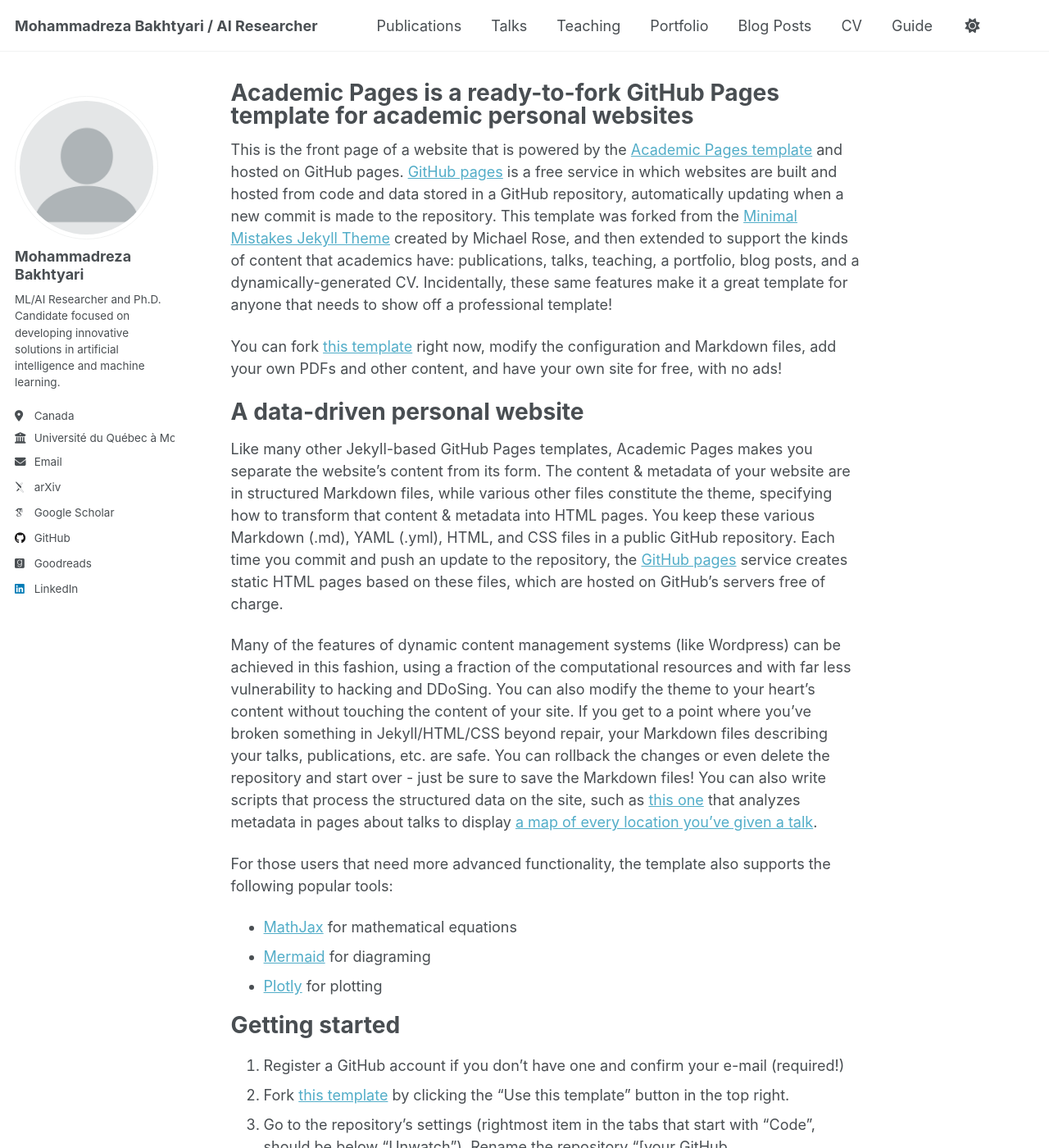
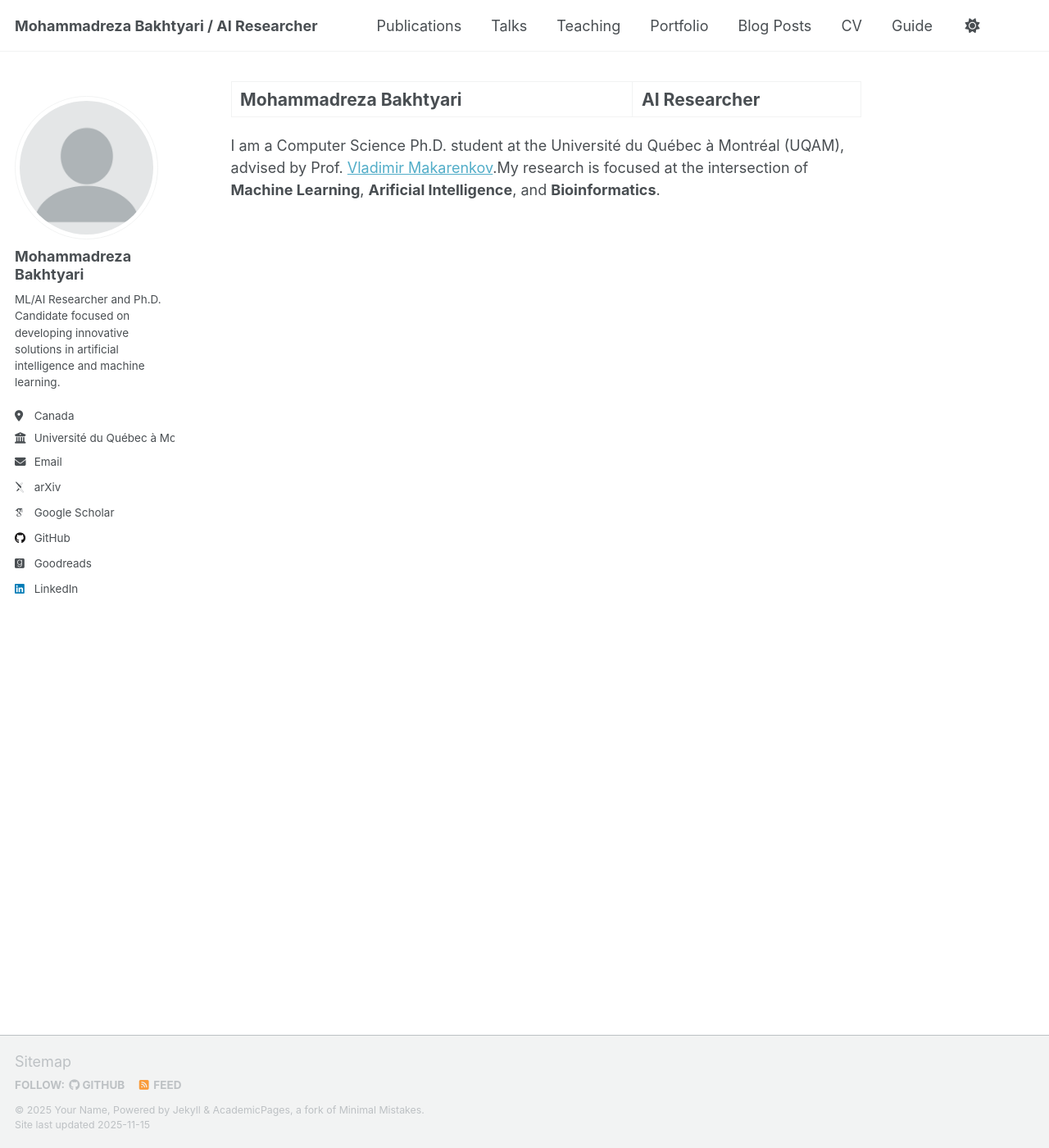
Before and after one commit to mrbakhtyari/mrbakhtyari.github.io, a Jekyll site: the page built from _pages/about.md, in a window 1280 px wide and 1400 px high. Shown: the whole window at 82% size. Built offline with Jekyll 4.4.1, drawn with Linux system fonts in a browser that asks for light colours; some web fonts are replaced; a script that is not in the unit is left out; some of the changed text lies outside the part shown.

Commit message:
Update README.md and about.md to reflect personal information and research focus

```diff
--- a/_pages/about.md
+++ b/_pages/about.md
@@ -1,16 +1,16 @@
 ---
 permalink: /
-title: "Academic Pages is a ready-to-fork GitHub Pages template for academic personal websites"
+title: "Mohammadreza Bakhtyari | AI Researcher"
 author_profile: true
 redirect_from:
   - /about/
   - /about.html
 ---
 
-This is the front page of a website that is powered by the [Academic Pages template](https://github.com/academicpages/academicpages.github.io) and hosted on GitHub pages. [GitHub pages](https://pages.github.com) is a free service in which websites are built and hosted from code and data stored in a GitHub repository, automatically updating when a new commit is made to the repository. This template was forked from the [Minimal Mistakes Jekyll Theme](https://mmistakes.github.io/minimal-mistakes/) created by Michael Rose, and then extended to support the kinds of content that academics have: publications, talks, teaching, a portfolio, blog posts, and a dynamically-generated CV. Incidentally, these same features make it a great template for anyone that needs to show off a professional template!
+I am a Computer Science Ph.D. student at the Université du Québec à Montréal (UQAM), advised by Prof. [Vladimir Makarenkov](http://www.info2.uqam.ca/~makarenkov_v/site_web/index_en.html).My research is focused at the intersection of **Machine Learning**, **Arificial Intelligence**, and **Bioinformatics**.
 
- You can fork [this template](https://github.com/academicpages/academicpages.github.io) right now, modify the configuration and Markdown files, add your own PDFs and other content, and have your own site for free, with no ads!
 
+<!--
 A data-driven personal website
 ======
 Like many other Jekyll-based GitHub Pages templates, Academic Pages makes you separate the website's content from its form. The content & metadata of your website are in structured Markdown files, while various other files constitute the theme, specifying how to transform that content & metadata into HTML pages. You keep these various Markdown (.md), YAML (.yml), HTML, and CSS files in a public GitHub repository. Each time you commit and push an update to the repository, the [GitHub pages](https://pages.github.com/) service creates static HTML pages based on these files, which are hosted on GitHub's servers free of charge.
@@ -53,4 +53,4 @@
 
 For more info
 ------
-More info about configuring Academic Pages can be found in [the guide](https://academicpages.github.io/markdown/), the [growing wiki](https://github.com/academicpages/academicpages.github.io/wiki), and you can always [ask a question on GitHub](https://github.com/academicpages/academicpages.github.io/discussions). The [guides for the Minimal Mistakes theme](https://mmistakes.github.io/minimal-mistakes/docs/configuration/) (which this theme was forked from) might also be helpful.
+More info about configuring Academic Pages can be found in [the guide](https://academicpages.github.io/markdown/), the [growing wiki](https://github.com/academicpages/academicpages.github.io/wiki), and you can always [ask a question on GitHub](https://github.com/academicpages/academicpages.github.io/discussions). The [guides for the Minimal Mistakes theme](https://mmistakes.github.io/minimal-mistakes/docs/configuration/) (which this theme was forked from) might also be helpful. -->
```
Also changed, not shown: README.md (+2 -3 lines).
